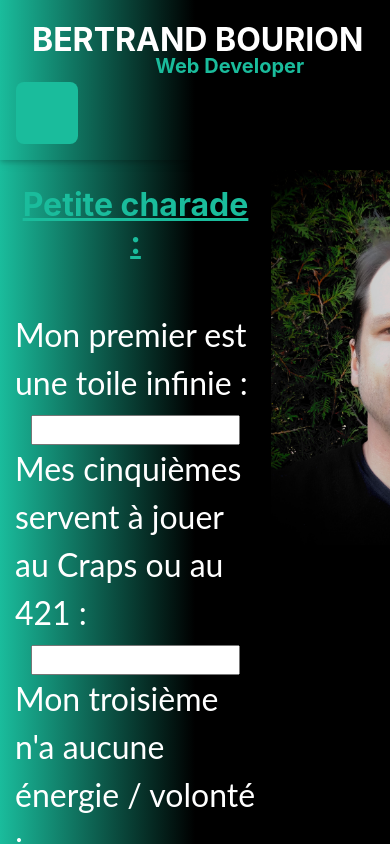
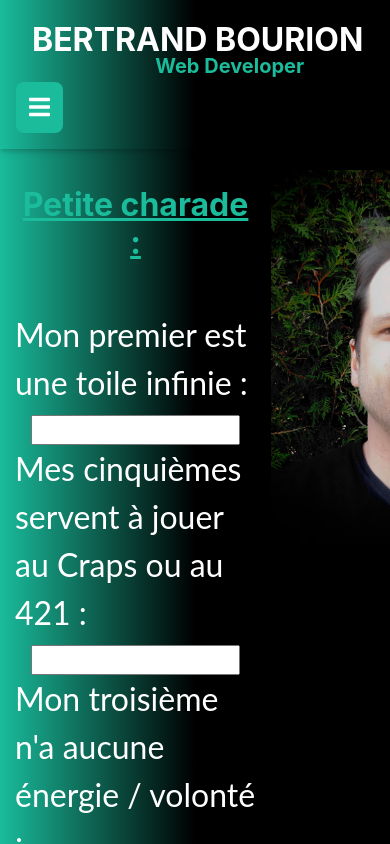
Before and after one commit to lutinmaviou/react-portfolio, a React (Create React App) app: page / in a window 390 px wide. Shown: the top 844 px of the page. Built offline with nearby package versions, Linux system fonts and the light colour scheme.

Commit message:
style(navbar): responsive design

```diff
--- /dev/null
+++ b/src/components/header/navbar/BarsIcon.js
@@ -0,0 +1,7 @@
+import React from 'react';
+import { FontAwesomeIcon } from '@fortawesome/react-fontawesome';
+import { faBars } from '@fortawesome/free-solid-svg-icons';
+
+export default () => {
+    return <FontAwesomeIcon icon={faBars} className="" />
+}
--- a/src/components/header/navbar/Navbar.js
+++ b/src/components/header/navbar/Navbar.js
@@ -1,6 +1,7 @@
 import React, { Component } from 'react';
 import './Navbar.css';
 import Job from './Job';
+import BarsIcon from './BarsIcon';
 
 export default class Navbar extends Component {
     render() {
@@ -17,16 +18,16 @@ export default class Navbar extends Component {
                         className="navbar-toggler navbar-toggler-right text-uppercase font-weight-bold bg-primary text-white rounded text-right"
                         type="button" data-toggle="collapse" data-target="#navbarResponsive" aria-controls="navbarResponsive"
                         aria-expanded="false" aria-label="Toggle navigation">
-                        <span className="navbar-toggler-icon"></span>
+                        <span><BarsIcon /></span>
                     </button>
 
                     <div className="collapse navbar-collapse justify-content-end mr-lg-5 mt-md-n3" id="navbarResponsive">
                         <ul className="navbar-nav">
                             <li className="nav-item">
-                                <a className="nav-link" href="#portfolio">Portfolio</a>
+                                <a className="nav-link mr-md-3" href="#portfolio">Portfolio</a>
                             </li>
                             <li className="nav-item">
-                                <a className="nav-link" href="#about">À propos</a>
+                                <a className="nav-link mr-md-3" href="#about">À propos</a>
                             </li>
                             <li className="nav-item">
                                 <a className="nav-link" href="#contact">Contact</a>
```
